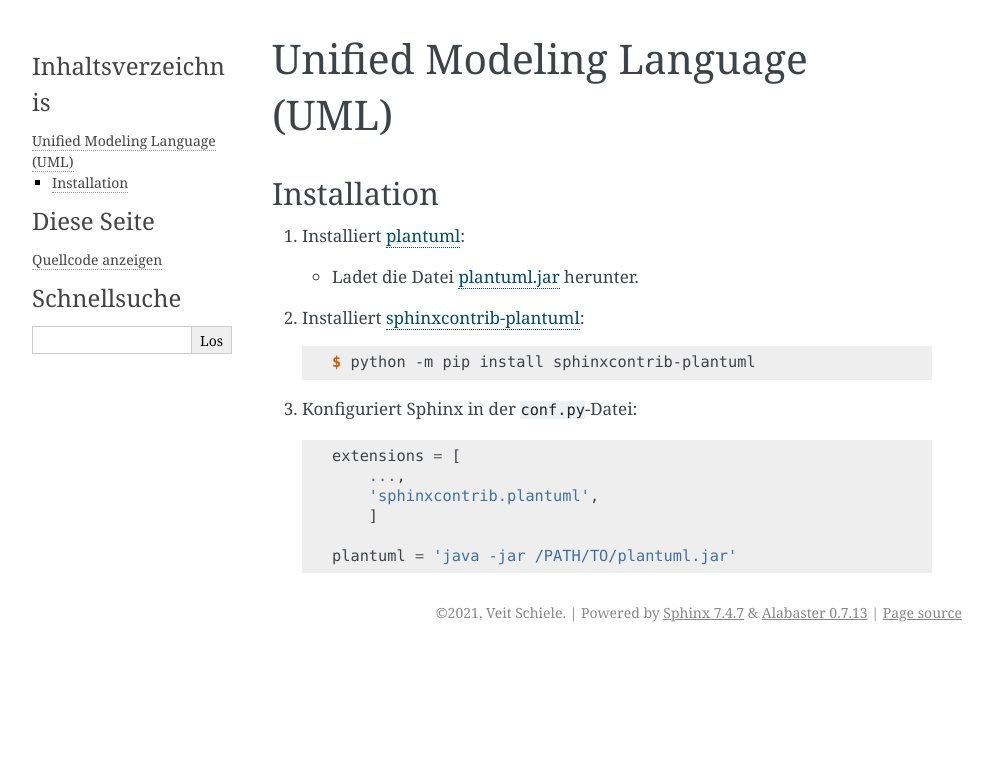
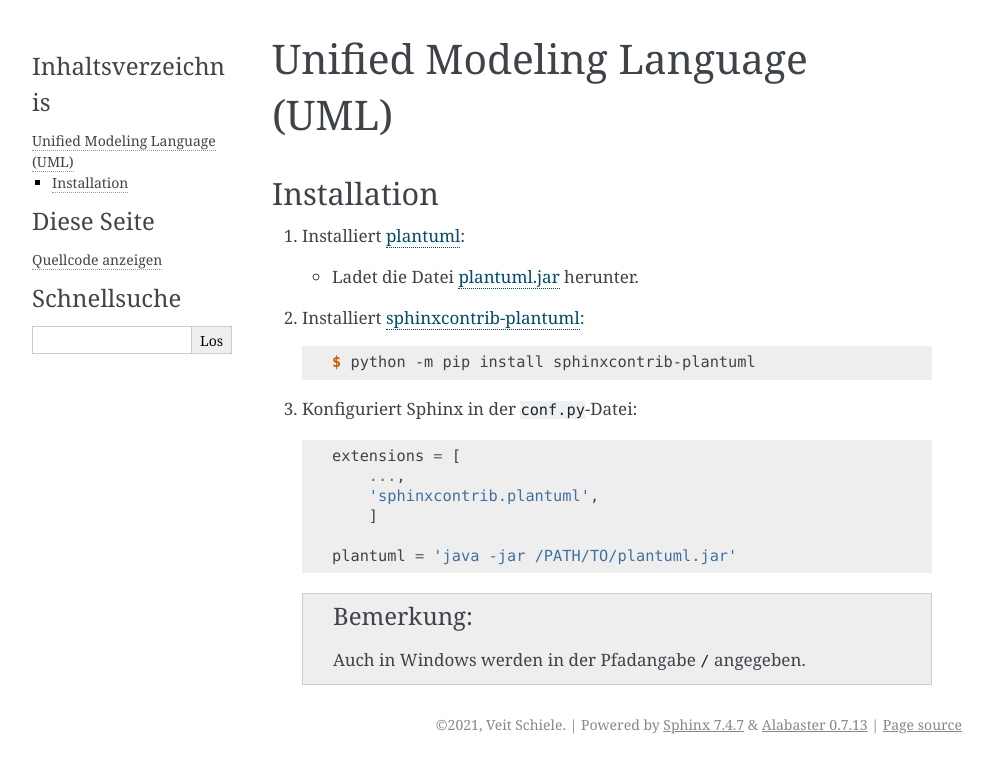
Before and after one commit to veit/python-basics-tutorial-de, a Sphinx documentation site: the page built from docs/document/uml/index.rst, in a window 1280 px wide. Shown: the top 773 px of the page, without its empty margins (148-1141 px from the left). Built offline with Sphinx 7.4.7, drawn with Linux system fonts in a browser that asks for light colours; pages that are not in the unit, such as notebooks, are missing from menus.

Commit message:
Hint for Sphinx config in Windows

```diff
--- a/docs/document/uml/index.rst
+++ b/docs/document/uml/index.rst
@@ -28,6 +28,9 @@ Installation
 
     plantuml = 'java -jar /PATH/TO/plantuml.jar'
 
+   .. note::
+      Auch in Windows werden in der Pfadangabe ``/`` angegeben.
+
 .. toctree::
    :titlesonly:
    :hidden:
```
